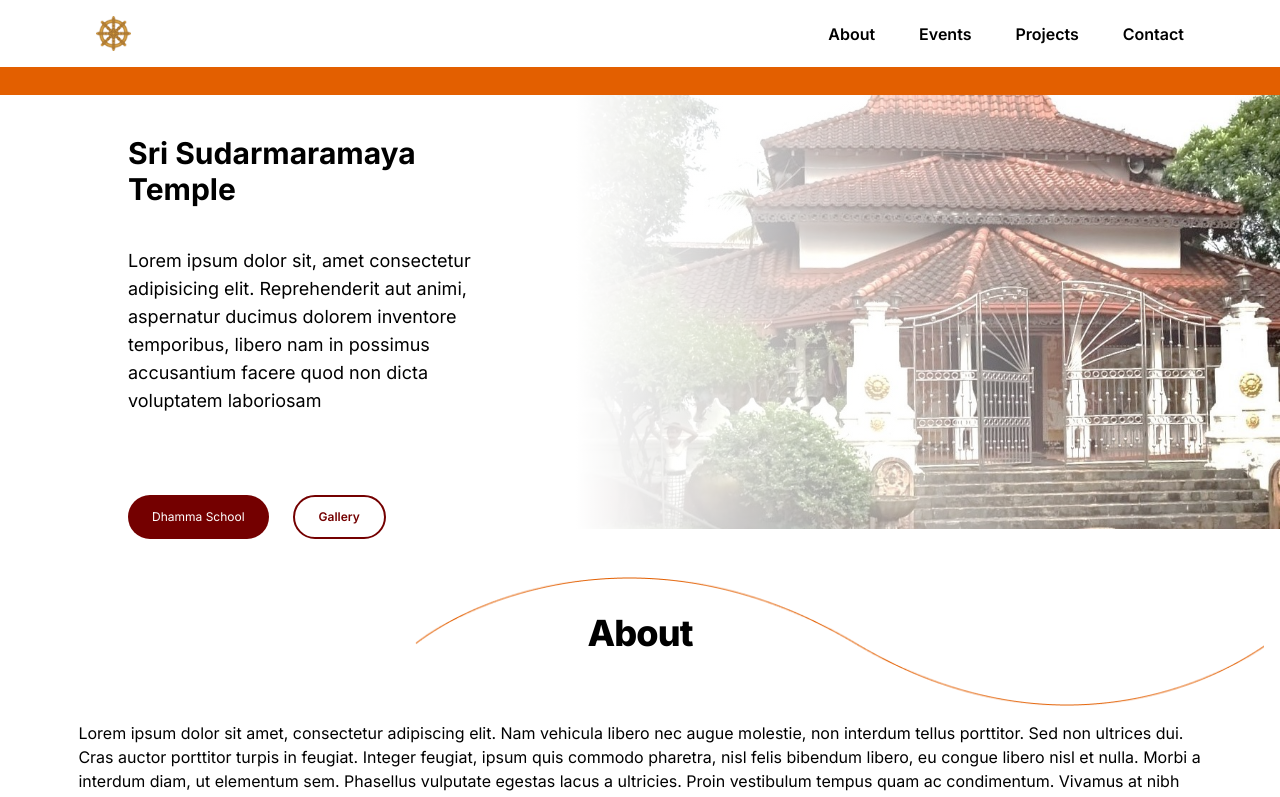
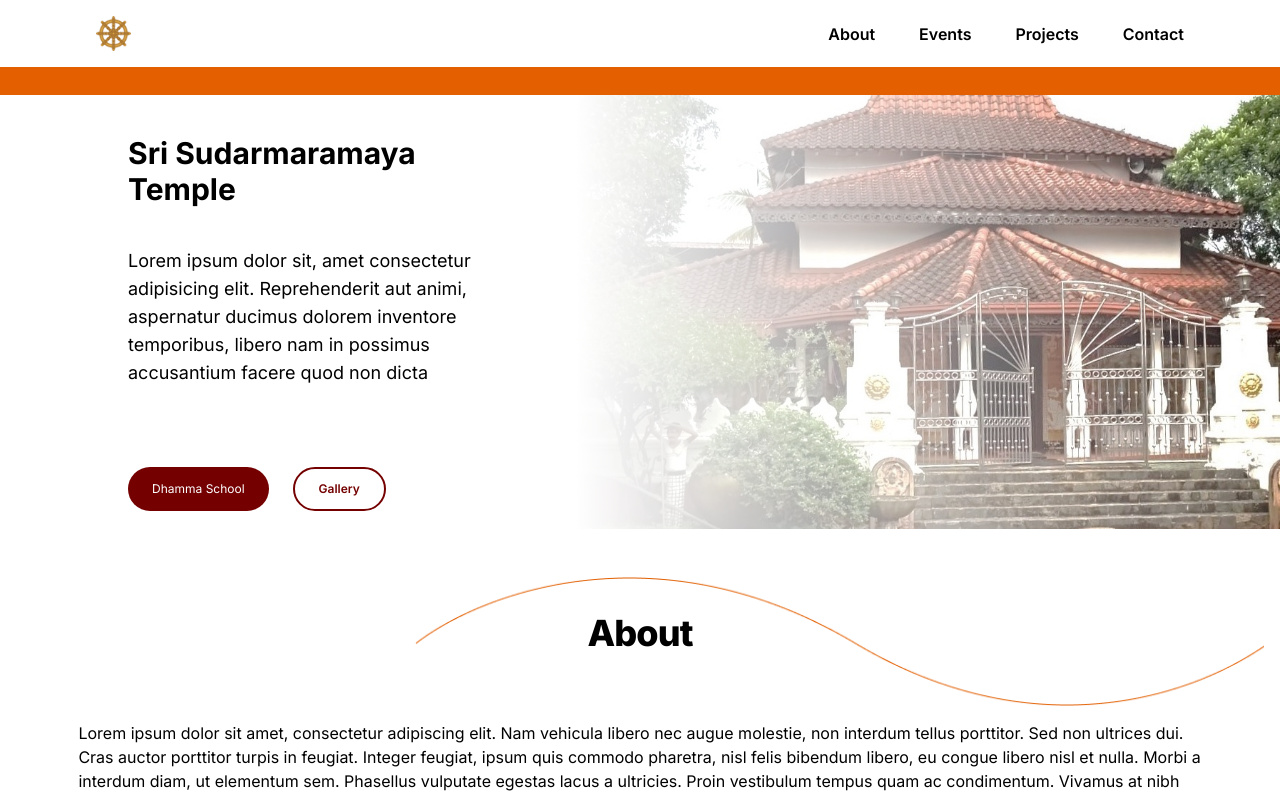
Before and after one commit to ms-club-sliit/pittugala-temple-web, a Next.js app: page / in a window 1280 px wide. Shown: the top 797 px of the page. Built offline with nearby package versions, Linux system fonts and the light colour scheme.

Commit message:
Update Discover.jsx

```diff
--- a/src/components/landingPage/discover/Discover.jsx
+++ b/src/components/landingPage/discover/Discover.jsx
@@ -29,7 +29,6 @@ export default function Discover() {
             Lorem ipsum dolor sit, amet consectetur adipisicing elit.
             Reprehenderit aut animi, aspernatur ducimus dolorem inventore
             temporibus, libero nam in possimus accusantium facere quod non dicta
-            voluptatem laboriosam
 
           </p>
           <div className="w-8/12 xl:w-1/2 flex space-x-2 xl:space-x-6 mt-2 xl:mt-20 ">
```
